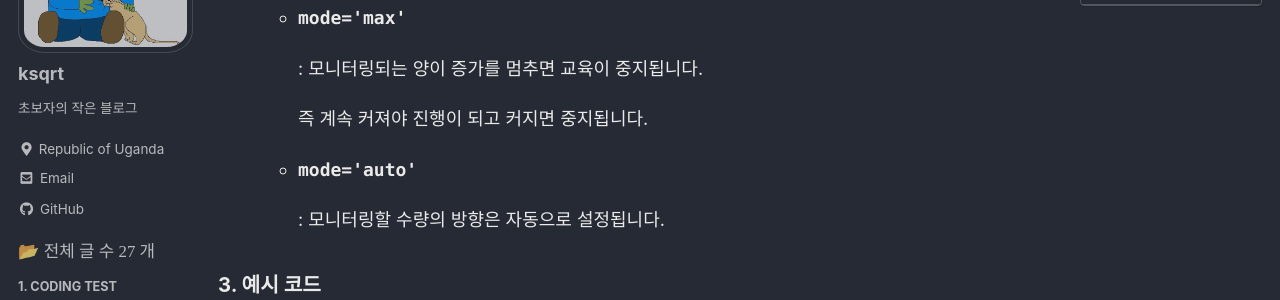
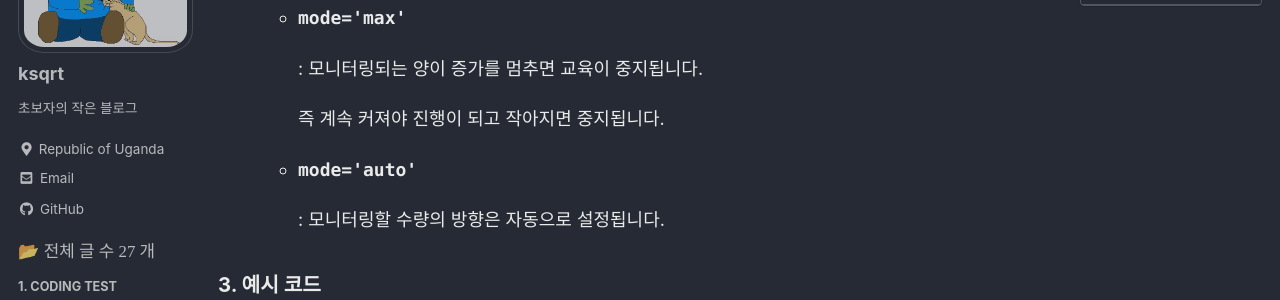
Before and after one commit to ksqrt/ksqrt.github.io, a Jekyll site: the page built from _posts/ai/2023-01-09-ai-[DL] 모델 학습 조기 종료 EarlyStopping .md, in a window 1280 px wide and 900 px high, scrolled down 1081 px. Shown: the part 152-452 px from the top of the window. Built offline with Jekyll 4.4.1, drawn with Linux system fonts in a browser that asks for light colours; cached includes are drawn as plain includes; comment, search, counter and statistics services are not loaded.

Commit message:
수정 : 오타

```diff
--- a/_posts/ai/2023-01-09-ai-[DL] 모델 학습 조기 종료 EarlyStopping .md
+++ b/_posts/ai/2023-01-09-ai-[DL] 모델 학습 조기 종료 EarlyStopping .md
@@ -52,7 +52,7 @@ Python으로 작성된 딥 러닝 라이브러리 의 콜백 함수입니다 .
 
         : 모니터링되는 양이 증가를 멈추면 교육이 중지됩니다.
 
-        즉 계속 커져야 진행이 되고 커지면 중지됩니다.
+        즉 계속 커져야 진행이 되고 작아지면 중지됩니다.
 
     - **`mode='auto'`**
 
```
